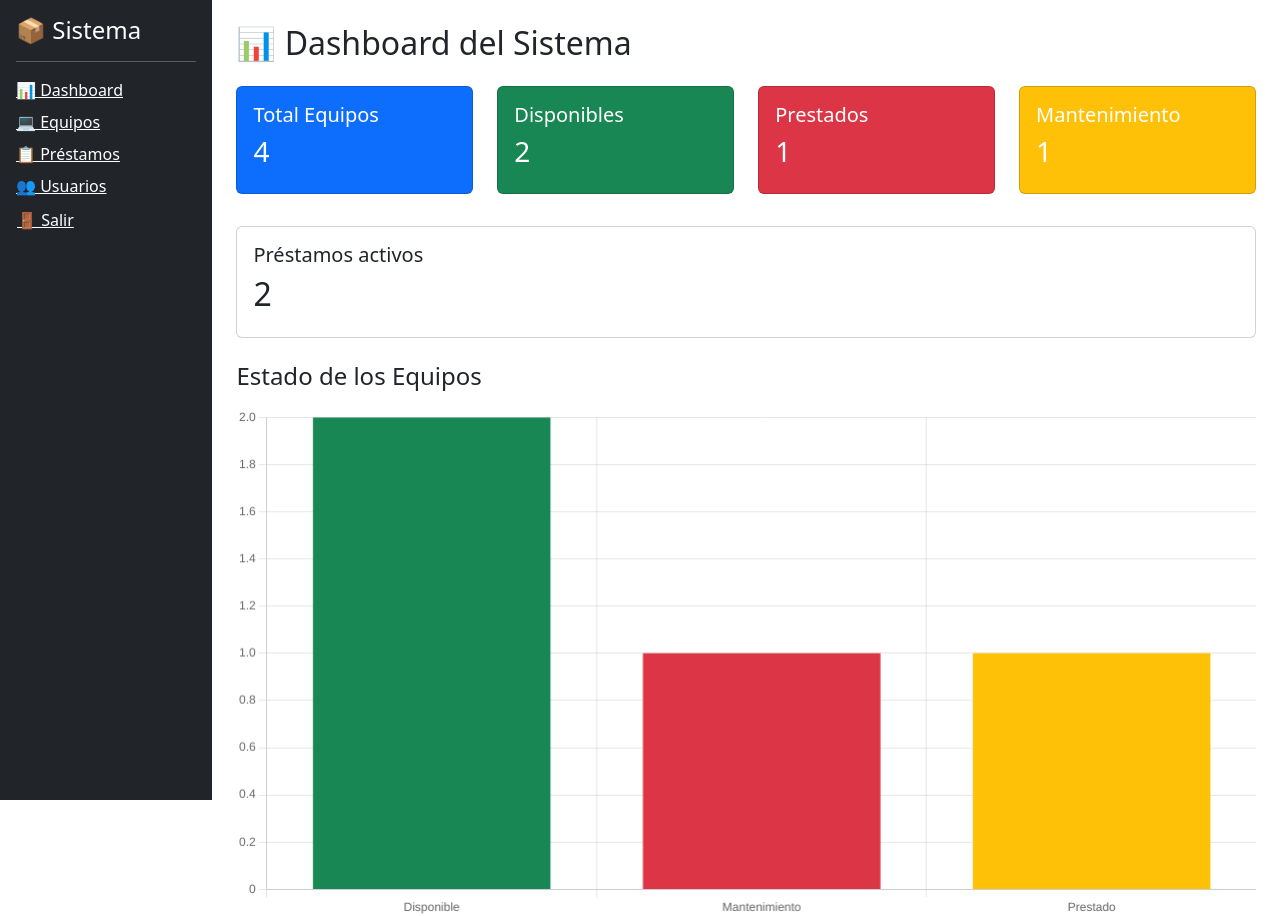
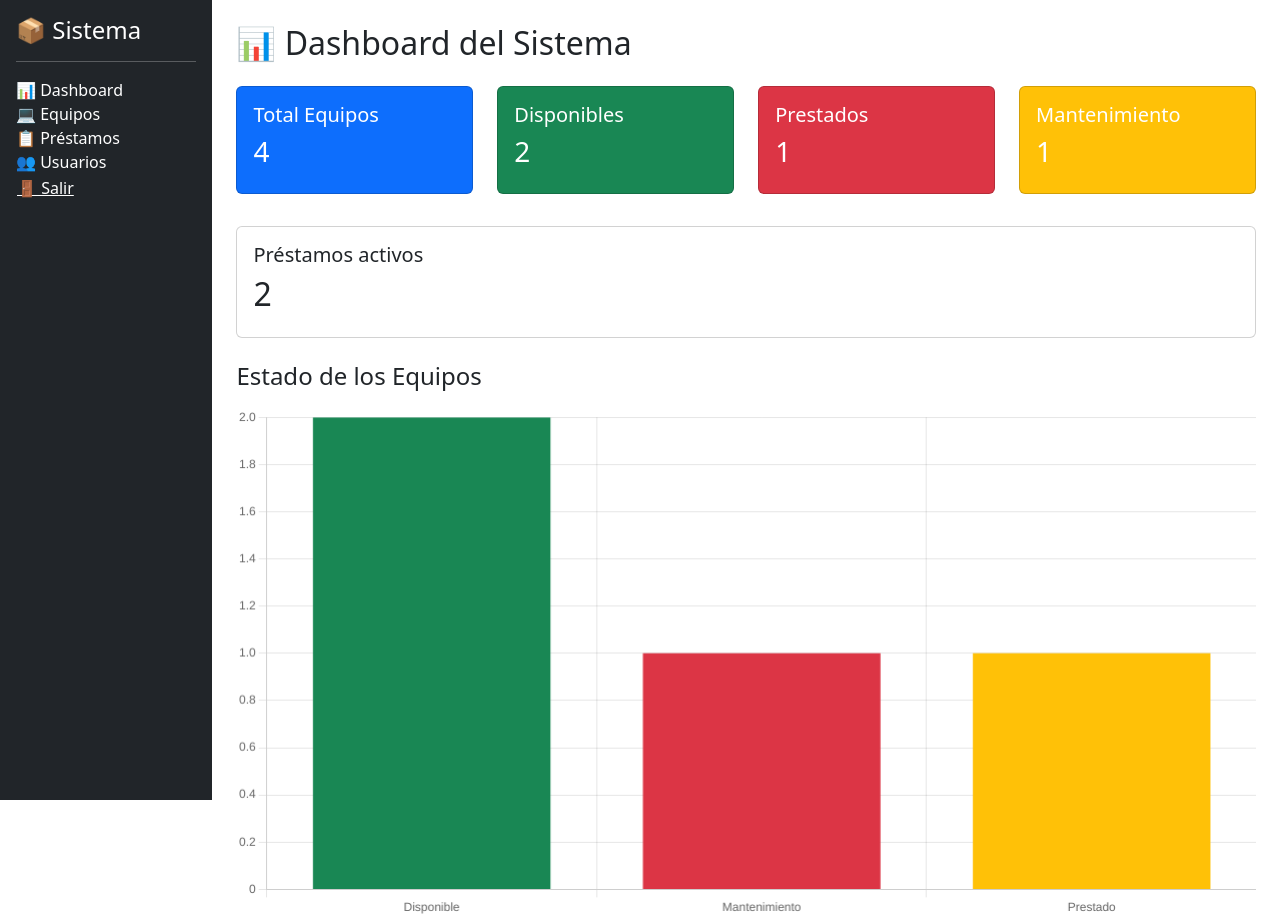
Before and after one commit to amorenob4-alt/PROYECTO_FINAL, a Django app: page / in a window 1280 px wide. Shown: the top 916 px of the page. Run offline with Django 5.2, Linux system fonts and the light colour scheme; a user stored in the database is signed in; data comes from the database, SQL or seed files in the repository.

Commit message:
Fix: Validacion de fechas en prestamos y diseño con Bootstrap

```diff
--- a/templates/base.html
+++ b/templates/base.html
@@ -15,16 +15,28 @@
             <h4>📦 Sistema</h4>
             <hr>
 
-            <a href="{% url 'dashboard' %}" class="text-white d-block mb-2">📊 Dashboard</a>
-            <a href="{% url 'lista_equipos' %}" class="text-white d-block mb-2">💻 Equipos</a>
-            <a href="{% url 'lista_prestamos' %}" class="text-white d-block mb-2">📋 Préstamos</a>
-            <a href="{% url 'lista_usuarios' %}" class="text-white d-block mb-2">👥 Usuarios</a>
+            <a href="{% url 'dashboard' %}" class="nav-link text-white">
+                📊 Dashboard
+            </a>
+            <a href="{% url 'lista_equipos' %}" class="nav-link text-white">
+                💻 Equipos
+            </a>
+            <a href="{% url 'lista_prestamos' %}" class="nav-link text-white">
+                📋 Préstamos
+            </a>
+            <a href="{% url 'lista_usuarios' %}" class="nav-link text-white">
+                👥 Usuarios
+            </a>
             {% if is_admin %}
-            <a href="/admin-panel" class="text-white d-block mb-2">⚙️ Panel de administración</a>
+            <a href="/admin-panel" class="nav-link text-white">
+                ⚙️ Panel de administración
+            </a>
             {% endif %}
 
             {% if is_usuario %}
-            <a href="{% url 'dashboard' %}" class="text-white d-block mb-2">⚙️ Panel de administración</a>
+            <a href="{% url 'dashboard' %}" class="nav-link text-white">
+                ⚙️ Panel de administración
+            </a>
             {% endif %}
             <form method="post" action="{% url 'logout' %}">
                 {% csrf_token %}
```
